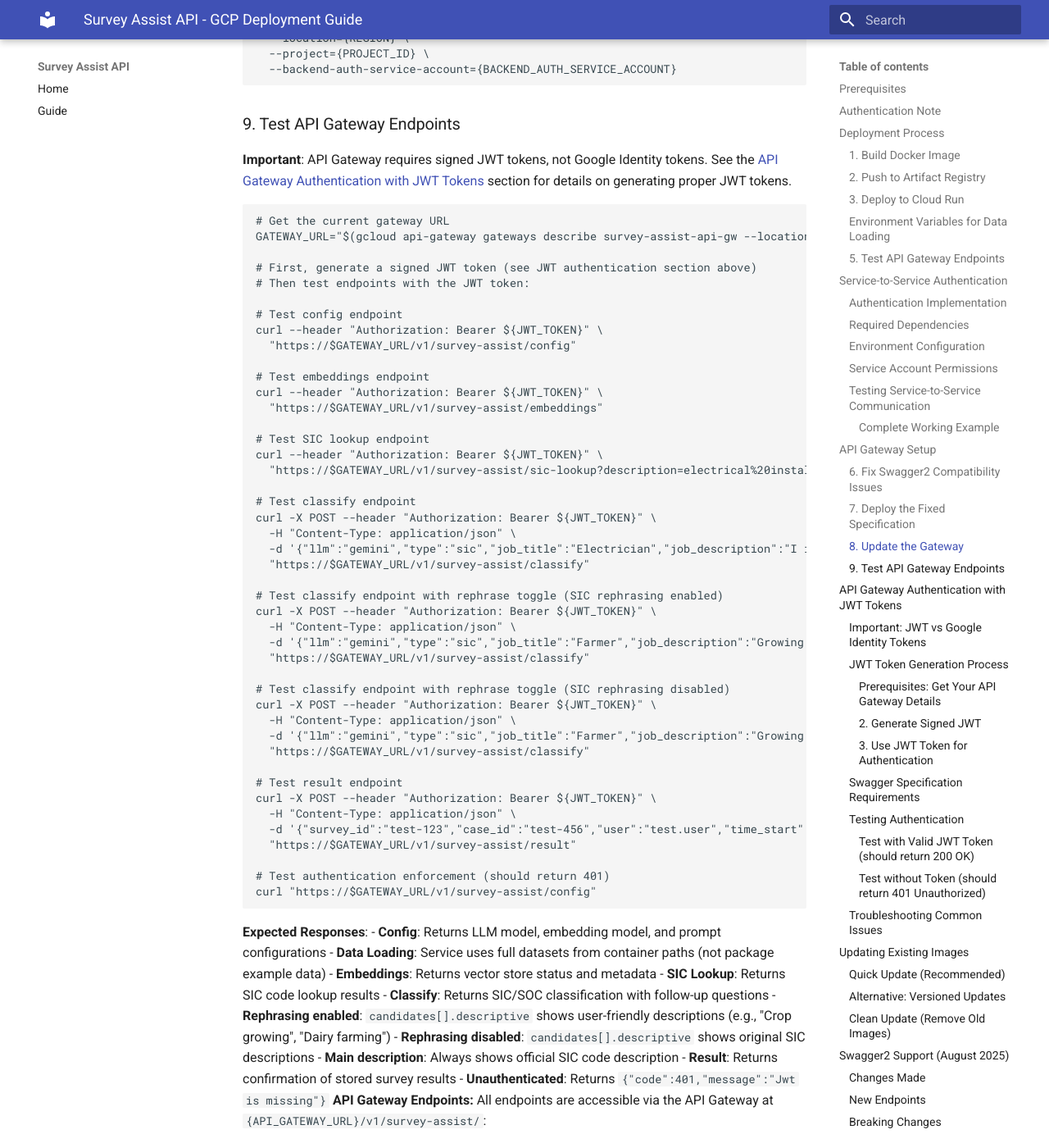
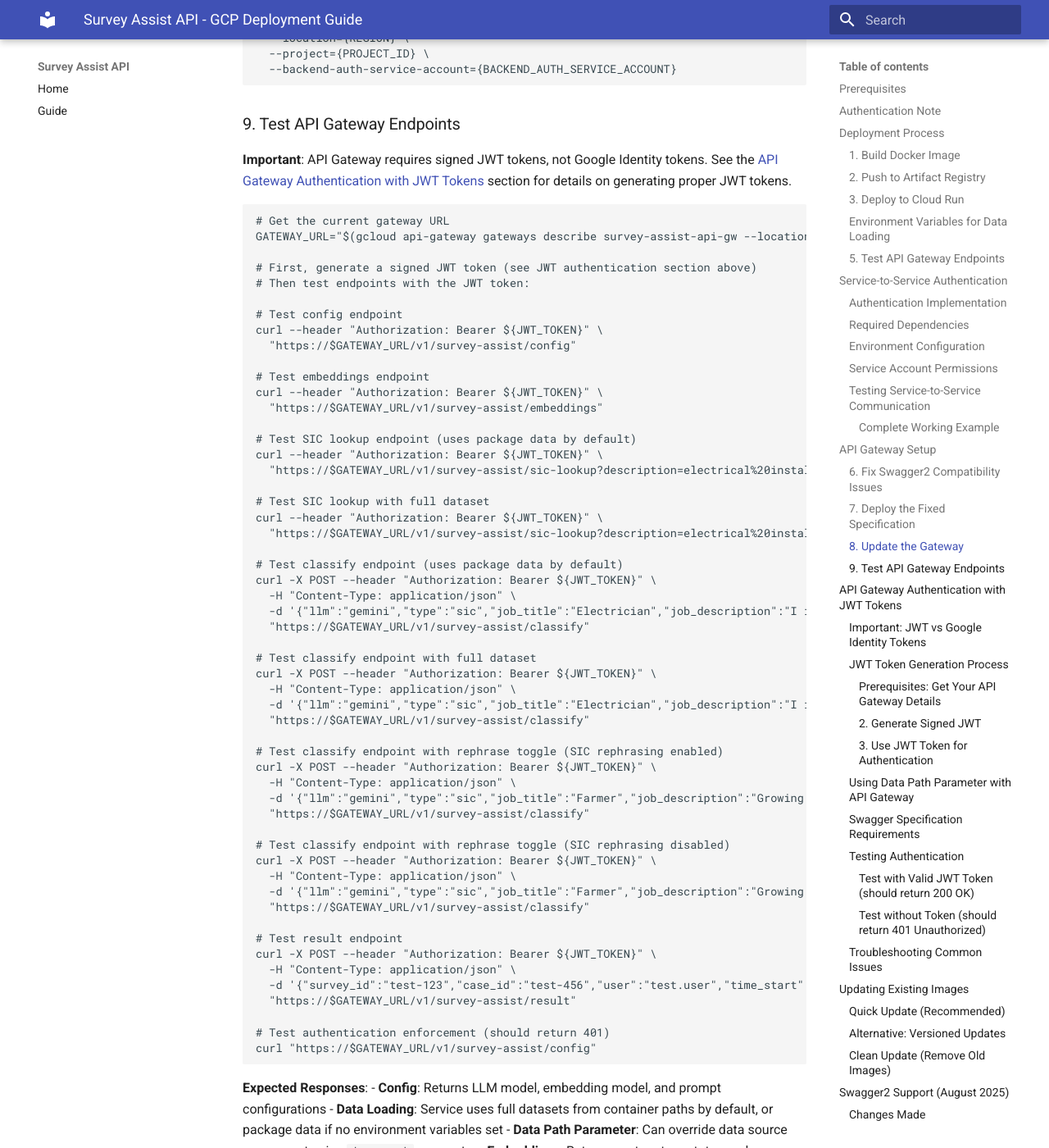
Before and after one commit to ONSdigital/survey-assist-api, an MkDocs documentation site: the page built from docs/gcp_deployment.md, in a window 1280 px wide and 1400 px high, scrolled down 5853 px. Shown: the whole window at 82% size. Built offline with MkDocs 1.6.1 and Material for MkDocs 9.7.7, drawn with Linux system fonts in a browser that asks for light colours; some of the changed text lies outside the part shown.

Commit message:
update doc with data loading notes for gateway usage

````diff
--- a/docs/gcp_deployment.md
+++ b/docs/gcp_deployment.md
@@ -278,14 +278,24 @@ curl --header "Authorization: Bearer ${JWT_TOKEN}" \
 curl --header "Authorization: Bearer ${JWT_TOKEN}" \
   "https://$GATEWAY_URL/v1/survey-assist/embeddings"
 
-# Test SIC lookup endpoint
+# Test SIC lookup endpoint (uses package data by default)
 curl --header "Authorization: Bearer ${JWT_TOKEN}" \
   "https://$GATEWAY_URL/v1/survey-assist/sic-lookup?description=electrical%20installation"
 
-# Test classify endpoint
+# Test SIC lookup with full dataset
+curl --header "Authorization: Bearer ${JWT_TOKEN}" \
+  "https://$GATEWAY_URL/v1/survey-assist/sic-lookup?description=electrical%20installation&data_path=data/sic_knowledge_base_utf8.csv"
+
+# Test classify endpoint (uses package data by default)
 curl -X POST --header "Authorization: Bearer ${JWT_TOKEN}" \
   -H "Content-Type: application/json" \
   -d '{"llm":"gemini","type":"sic","job_title":"Electrician","job_description":"I install and maintain electrical systems and wiring","org_description":"Electrical installation and maintenance services"}' \
+  "https://$GATEWAY_URL/v1/survey-assist/classify"
+
+# Test classify endpoint with full dataset
+curl -X POST --header "Authorization: Bearer ${JWT_TOKEN}" \
+  -H "Content-Type: application/json" \
+  -d '{"llm":"gemini","type":"sic","job_title":"Electrician","job_description":"I install and maintain electrical systems and wiring","org_description":"Electrical installation and maintenance services","data_path":"data/sic_knowledge_base_utf8.csv"}' \
   "https://$GATEWAY_URL/v1/survey-assist/classify"
 
 # Test classify endpoint with rephrase toggle (SIC rephrasing enabled)
@@ -312,7 +322,8 @@ curl "https://$GATEWAY_URL/v1/survey-assist/config"
 
 **Expected Responses**:
 - **Config**: Returns LLM model, embedding model, and prompt configurations
-- **Data Loading**: Service uses full datasets from container paths (not package example data)
+- **Data Loading**: Service uses full datasets from container paths by default, or package data if no environment variables set
+- **Data Path Parameter**: Can override data source per request using `data_path` parameter
 - **Embeddings**: Returns vector store status and metadata
 - **SIC Lookup**: Returns SIC code lookup results
 - **Classify**: Returns SIC/SOC classification with follow-up questions
@@ -425,6 +436,40 @@ TOKEN=$(cat output.txt)
 # Make authenticated requests
 curl --header "Authorization: Bearer ${TOKEN}" \
   "https://<api-gateway-hostname>/v1/survey-assist/config"
+```
+
+### Using Data Path Parameter with API Gateway
+
+The API Gateway supports the same `data_path` parameter for selecting data sources:
+
+**Package Data (Default)**: No additional parameters needed
+```bash
+# Uses package example data
+curl --header "Authorization: Bearer ${TOKEN}" \
+  "https://<api-gateway-hostname>/v1/survey-assist/sic-lookup?description=electrical%20installation"
+```
+
+**Full Datasets**: Specify `data_path` parameter
+```bash
+# Uses full dataset from container
+curl --header "Authorization: Bearer ${TOKEN}" \
+  "https://<api-gateway-hostname>/v1/survey-assist/sic-lookup?description=electrical%20installation&data_path=data/sic_knowledge_base_utf8.csv"
+```
+
+**Classification with Full Dataset**:
+```bash
+curl --header "Authorization: Bearer ${TOKEN}" \
+  --header "Content-Type: application/json" \
+  --data '{
+    "llm": "gemini",
+    "type": "sic",
+    "job_title": "electrical engineer",
+    "job_description": "designing and installing electrical systems",
+    "org_description": "electrical contracting company",
+    "rephrase": true,
+    "data_path": "data/sic_knowledge_base_utf8.csv"
+  }' \
+  "https://<api-gateway-hostname>/v1/survey-assist/classify"
 ```
 
 ### Swagger Specification Requirements
````
